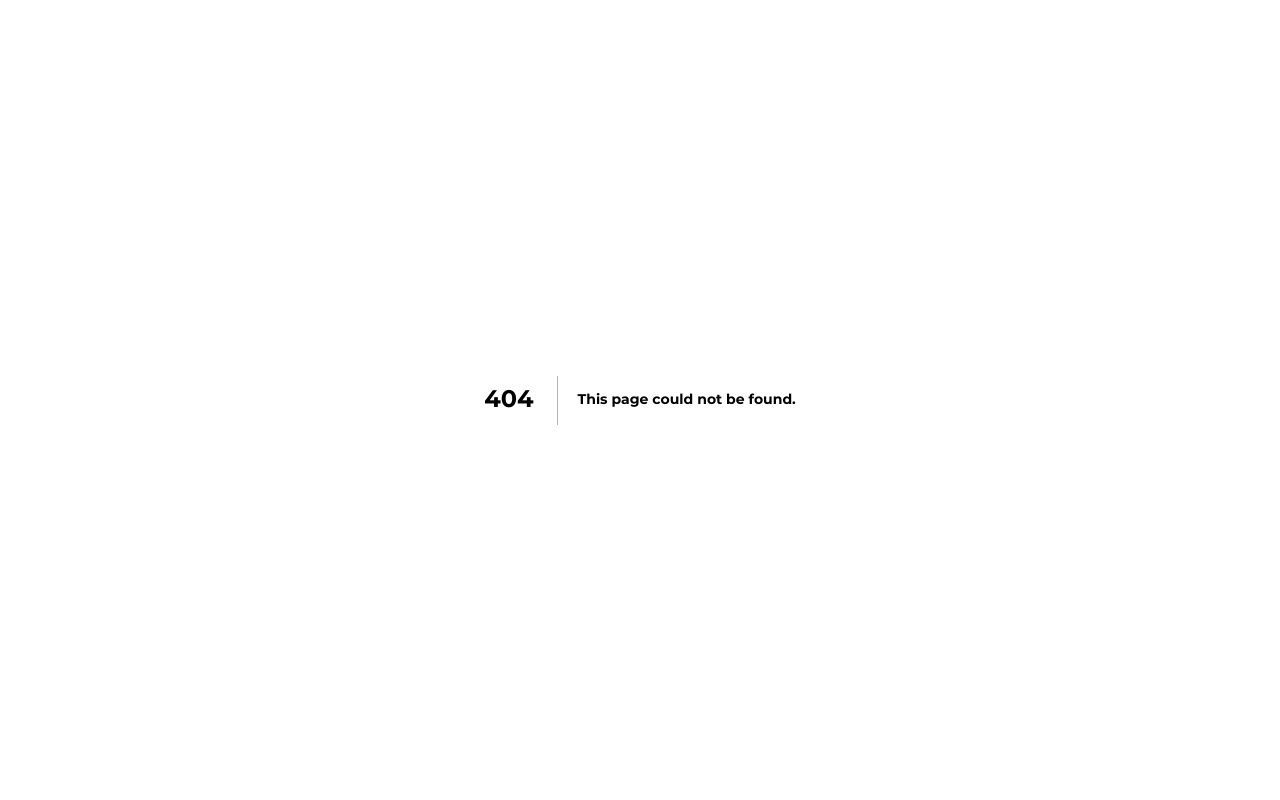
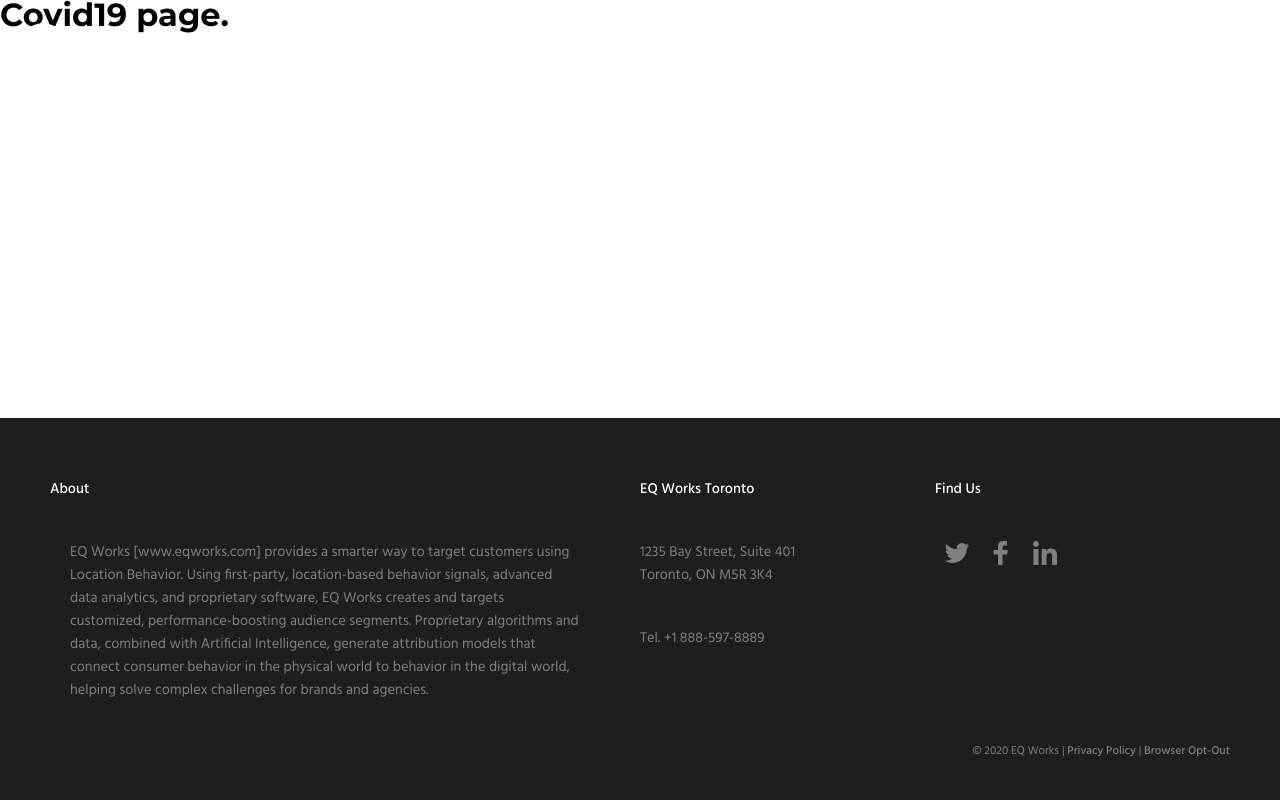
Before and after one commit to EQWorks/eqworks.github.io, a Next.js app: page /covid-19 in a window 1280 px wide. Before the commit this address had no page. Shown: the top 800 px of the page. Built offline with nearby package versions, Linux system fonts and the light colour scheme; a web font is replaced by a local one.

Commit message:
Convert all pages to arrow functions. - Add covid-19 page image assets.

```diff
--- a/pages/_app.js
+++ b/pages/_app.js
@@ -2,7 +2,7 @@ import StyleConstant from '../utils/style-global'
 
 import Layout from '../components/layout.js'
 
-export default function MyApp({ Component, pageProps }) {
+const App = ({ Component, pageProps }) => {
   return (
     <Layout>
       <StyleConstant />
@@ -10,3 +10,5 @@ export default function MyApp({ Component, pageProps }) {
     </Layout>
   )
 }
+
+export default App
--- a/pages/atom.js
+++ b/pages/atom.js
@@ -1,3 +1,5 @@
-export default function Atom() {
+const Atom = () => {
   return <h1>Atom page.</h1>
 }
+
+export default Atom
--- a/pages/browser-opt-out.js
+++ b/pages/browser-opt-out.js
@@ -1,3 +1,5 @@
-export default function BrowserOptOut() {
+const BrowserOptOut = () => {
   return <h1>Browser Opt-Out page.</h1>
 }
+
+export default BrowserOptOut
--- /dev/null
+++ b/pages/covid-19.js
@@ -0,0 +1,5 @@
+const Covid19 = () => {
+  return <h1>Covid19 page.</h1>
+}
+
+export default Covid19
--- a/pages/index.js
+++ b/pages/index.js
@@ -11,7 +11,7 @@ const OurClientsNoSSR = dynamic(import('../components/index/our-clients'), {
   ssr: false
 })
 
-export default function Index() {
+const Index = () => {
   return (
     <>
       <HeroSection />
@@ -24,3 +24,5 @@ export default function Index() {
     </>
   )
 }
+
+export default Index
--- a/pages/locus.js
+++ b/pages/locus.js
@@ -1,3 +1,5 @@
-export default function Locus() {
+const Locus = () => {
   return <h1>Locus page.</h1>
 }
+
+export default Locus
--- a/pages/marketers.js
+++ b/pages/marketers.js
@@ -1,3 +1,5 @@
-export default function Marketers() {
+const Marketers = () => {
   return <h1>Marketers page.</h1>
 }
+
+export default Marketers
--- a/pages/posts.js
+++ b/pages/posts.js
@@ -1,3 +1,5 @@
-export default function Posts() {
+const Posts = () => {
   return <h1>Posts page.</h1>
 }
+
+export default Posts
--- a/pages/posts/[slug].js
+++ b/pages/posts/[slug].js
@@ -48,7 +48,7 @@ const ContentStyled = styled.div`
   }
 `
 
-export default function PostPage({ post }) {
+const PostPage = ({ post }) => {
   if (!post) {
     return <h1>Loading...</h1>
   }
@@ -103,3 +103,5 @@ export async function getStaticPaths() {
     fallback: false
   }
 }
+
+export default PostPage
--- a/pages/privacy-policy.js
+++ b/pages/privacy-policy.js
@@ -1,3 +1,4 @@
-export default function PrivacyPolicy() {
+const PrivacyPolicy = () => {
   return <h1>Privacy Policy page.</h1>
 }
+export default PrivacyPolicy
--- a/pages/visilink.js
+++ b/pages/visilink.js
@@ -1,3 +1,4 @@
-export default function Visilink() {
+const Visilink = () => {
   return <h1>Visilink page.</h1>
 }
+export default Visilink
```
Also changed, not shown: public/images/covid-19/article.jpg (added), public/images/covid-19/hero.png (added).
